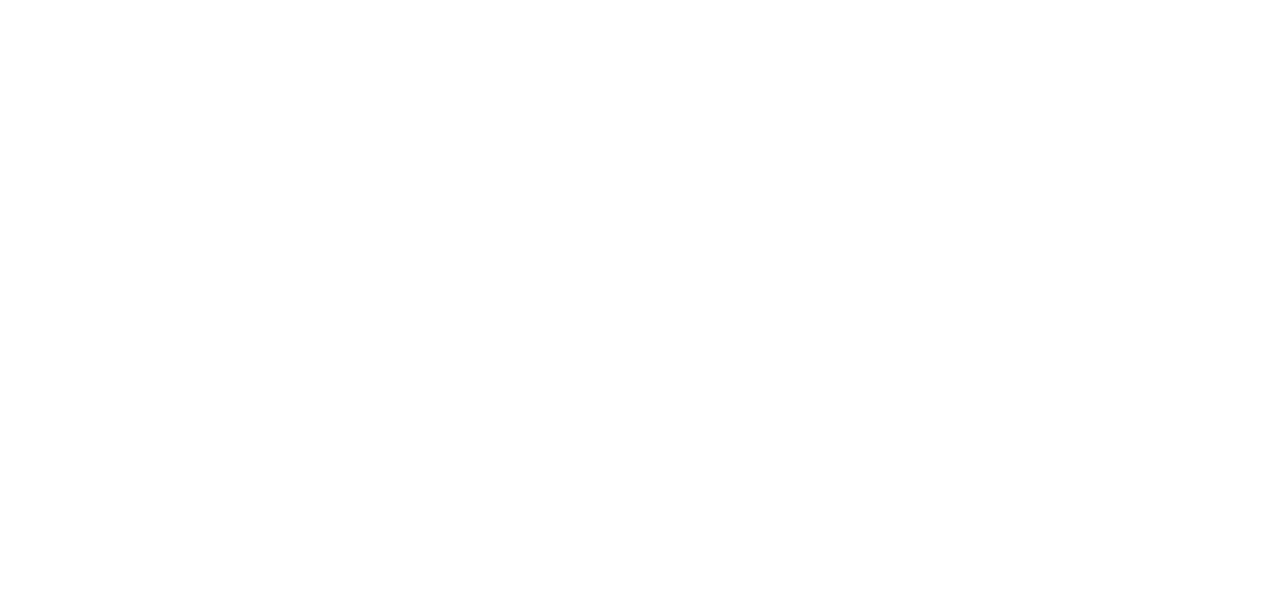
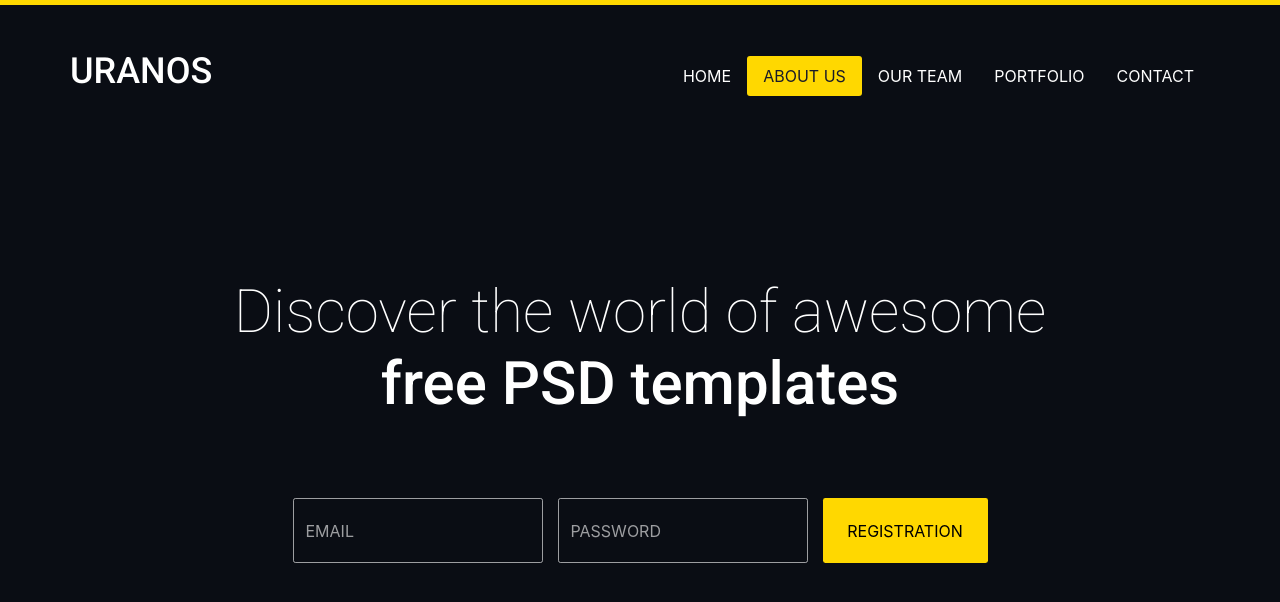
Before and after one commit to kenreynolds/uranos, a website: page app/index.html in a window 1280 px wide. Drawn offline with nearby package versions, Linux system fonts and the light colour scheme.

Commit message:
Build header, navigation, and hero sections.

```diff
--- a/app/index.html
+++ b/app/index.html
@@ -6,7 +6,7 @@
     <meta name="viewport" content="width=device-width, initial-scale=1, shrink-to-fit=no">
 
     <!-- Load Google Fonts -->
-    <link href="https://fonts.googleapis.com/css?family=Acme" rel="stylesheet">
+    <link href="https://fonts.googleapis.com/css?family=Roboto:100,100i,400,500,500i,700,700i" rel="stylesheet">
 
     <!-- Load custom stylesheets -->
     <link rel="stylesheet" href="https://stackpath.bootstrapcdn.com/bootstrap/4.1.0/css/bootstrap.min.css"
@@ -20,6 +20,54 @@
   <body>
     <div id="root">
 
+      <header>
+        <div class="container">
+          <div class="row">
+            <h1>Uranos</h1>
+
+            <ul class="nav">
+              <li class="nav-item">
+                <a href="" class="nav-link">Home</a>
+              </li>
+              <li class="nav-item">
+                <a href="" class="nav-link active">About Us</a>
+              </li>
+              <li class="nav-item">
+                <a href="" class="nav-link">Our Team</a>
+              </li>
+              <li class="nav-item">
+                <a href="" class="nav-link">Portfolio</a>
+              </li>
+              <li class="nav-item">
+                <a href="" class="nav-link">Contact</a>
+              </li>
+            </ul>
+            <!-- ./nav -->
+          </div>
+
+          <div class="row">
+            <div class="hero">
+              <h2>
+                Discover the world of awesome <br>
+                <span class="bold">free PSD templates</span>
+              </h2>
+            </div>
+            <!-- ./hero -->
+          </div>
+
+          <form>
+              <div class="registration row">
+                  <input type="text" class="form-control" placeholder="Email">
+                  <input type="text" class="form-control" placeholder="Password">
+                    <button type="submit" class="btn btn-primary">
+                      Registration
+                    </button>
+              </div>
+              <!-- ./registration -->
+            </form>
+        </div>
+      </header>
+
     </div>
     <!-- ./#root -->
 
--- a/app/sass/_layout.sass
+++ b/app/sass/_layout.sass
@@ -1,2 +1,46 @@
 @import "variables"
 @import "mixins"
+
+body
+    overflow: hidden
+
+header
+    display: flex
+    height: 880px
+    justify-content: space-between
+    padding-top: 45px
+    position: relative
+    width: 100%
+
+    .row
+        justify-content: space-between
+
+.hero
+    display: flex
+    justify-content: center
+    padding-top: 175px
+    position: relative
+    text-align: center
+    width: 100%
+    z-index: 10
+
+.nav
+    align-items: center
+    z-index: 10
+
+.registration
+    padding-top: 70px
+
+    &.row
+        justify-content: center
+
+    .btn,
+    .form-control
+        height: 65px
+
+    .btn
+        width: 165px
+
+    .form-control
+        margin-right: 15px
+        width: 250px
--- a/app/sass/_theme.sass
+++ b/app/sass/_theme.sass
@@ -1,2 +1,66 @@
 @import "variables"
 @import "mixins"
+
+body
+    background-color: $theme-blue
+
+header
+    background-color: $hero-background-color
+    border-top: 5px solid $theme-yellow
+
+    h1
+        color: white
+        text-transform: uppercase
+        font-family: $custom-font
+        font-size: 36px
+
+.bold
+    font-weight: 500
+
+.nav
+    .nav-item
+        &:hover,
+        .active
+            background-color: $theme-yellow
+            border-radius: 3px
+            color: $theme-blue
+
+    .nav-link
+        color: white
+        text-decoration: none
+        text-transform: uppercase
+
+        &:hover
+            color: $theme-blue
+
+.hero
+    h2
+        color: white
+        font-family: $custom-font
+        font-size: 60px
+        font-weight: 100
+
+.registration
+    .form-control[type="text"]
+        background: rgba(0, 0, 0, 0)
+
+    .form-control
+        border: 1px solid rgba(255, 255, 255, .6)
+
+        &::placeholder
+            color: rgba(255, 255, 255, .6)
+            text-transform: uppercase
+
+    .form-control,
+    .btn
+        border-radius: .15rem
+
+    .btn-primary
+        background-color: $theme-yellow
+        border: none
+        color: black
+        text-transform: uppercase
+
+        &:hover
+            background-color: $theme-light-yellow
+            color: white
--- a/app/sass/_variables.sass
+++ b/app/sass/_variables.sass
@@ -0,0 +1,6 @@
+$hero-background-color: #0a0d14
+$theme-blue: #191b29
+$theme-yellow: #ffd800
+$theme-light-yellow: #ffe347
+
+$custom-font: 'Roboto', sans-serif
```
Also changed, not shown: app/css/styles.css, app/images/background.jpg (added), app/images/bulb.png (deleted), app/images/chin.png (deleted), app/images/dee-dee.png (deleted), app/images/deedee-dexter.png (deleted), app/images/dexter.png (deleted), app/images/facebook-badge.png (deleted), app/images/hero-image.png (deleted), app/images/lab.png (deleted), app/images/logo.png (deleted), app/images/mandark.png (deleted), app/images/spaceship.png (deleted), app/images/touch.png (deleted), 2 more files.
